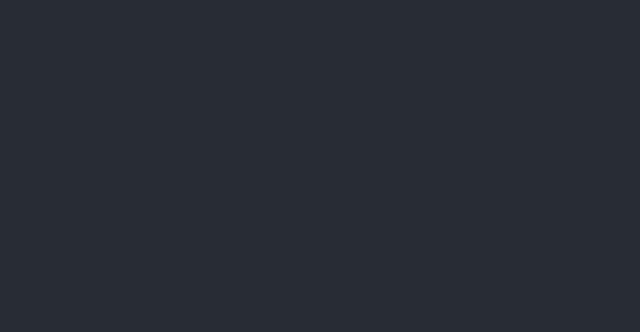
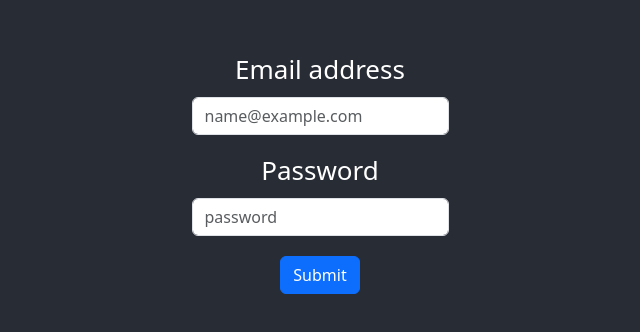
Before and after one commit to garza4/health-contracts, a React (Create React App) app in the folder health-contract-ui/: page / in a window 1280 px wide. Shown: the part 228-560 px from the top of the page, without its empty margins (320-960 px from the left). Built offline with nearby package versions, Linux system fonts and the light colour scheme.

Commit message:
proper login import used

```diff
--- a/health-contract-ui/src/App.js
+++ b/health-contract-ui/src/App.js
@@ -1,6 +1,7 @@
 import logo from './logo.svg';
 import './App.css';
 import login from './pages/login';
+import Login from './pages/login';
 
 function App() {
   return (
@@ -18,7 +19,7 @@ function App() {
         >
           Learn React
         </a> */}
-        <login/>
+        <Login/>
       </header>
     </div>
   );
--- a/health-contract-ui/src/pages/login.jsx
+++ b/health-contract-ui/src/pages/login.jsx
@@ -40,8 +40,6 @@ const Login = () => {
                 </Button>
             </Form>
         </div>
-
-
     )
 }
 export default Login;
```
